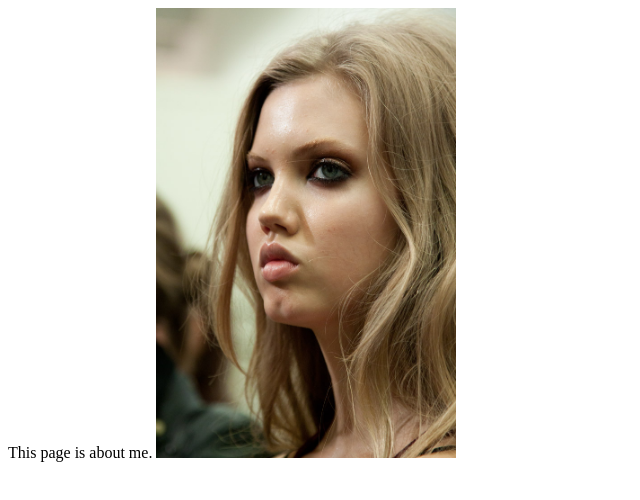
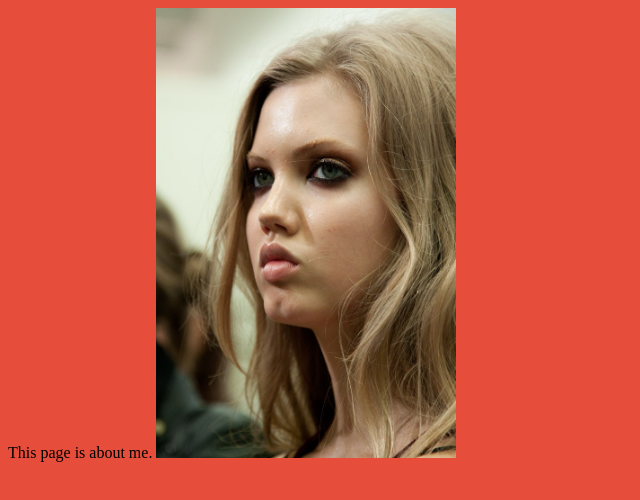
Before and after one commit to queenofbread/L235F16, a plain HTML site: page html/AboutMe.html in a window 1280 px wide. Shown: the whole page, without its empty margins (0-640 px from the left). Drawn offline with Linux system fonts and the light colour scheme.

Commit message:
Update AboutMe.html

```diff
--- a/html/AboutMe.html
+++ b/html/AboutMe.html
@@ -5,6 +5,7 @@
 
 </head>
 
+<body bgcolor="#E74D3B">
 
 <body>
   This page is about me.
```
